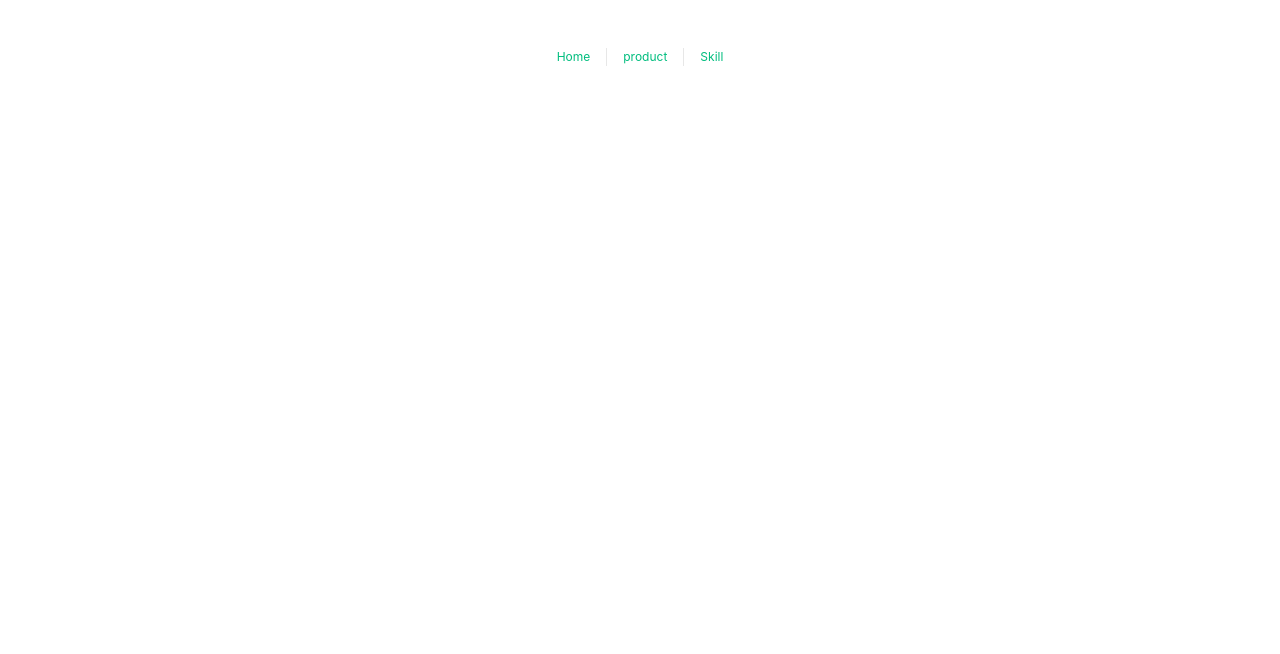
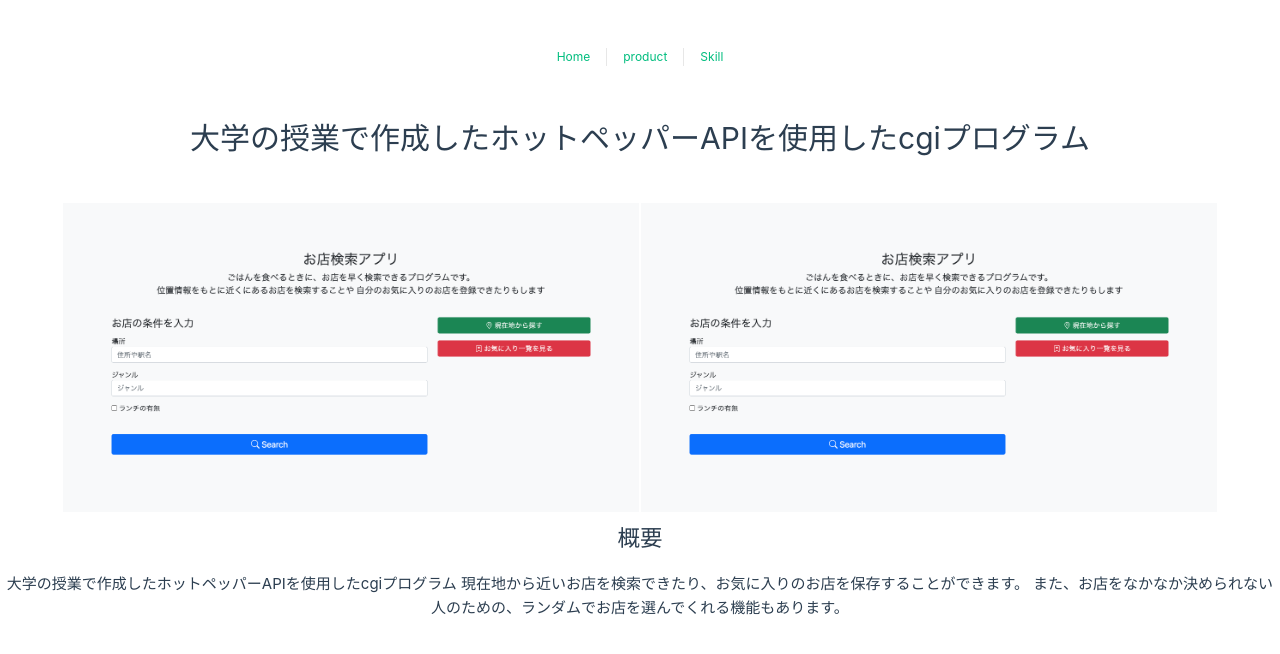
Before and after one commit to iwatanabee/profile, a Vue app: page /profile/product/restaurant-finder-app in a window 1280 px wide. Before the commit this address had no page. Shown: the top 654 px of the page. Built offline with nearby package versions, Linux system fonts and the light colour scheme.

Commit message:
add AppView

```diff
--- a/src/router/index.js
+++ b/src/router/index.js
@@ -18,6 +18,11 @@
       path: '/profile/skill',
       name: 'skill',
       component: () => import('../views/SkillView.vue')
+    },
+    {
+      path: '/profile/product/restaurant-finder-app',
+      name: 'restaurant-finder-app',
+      component: () => import('../views/RestaurantFinderAppView.vue')
     }
   ]
 })
--- a/src/views/HomeView.vue
+++ b/src/views/HomeView.vue
@@ -12,7 +12,6 @@
     👨‍💻 I want to be an Engineer in the future.<br>
     🧪 The research topic : Image Recognition<br>
   </p>
-  <!-- <button onclick="window.open('https://github.com/iwatanabee')">Github</button>
-  <button>ブログ</button> -->
+  <button onclick="window.open('https://github.com/iwatanabee')">Github</button>
 
 </template>
--- a/src/views/ProductView.vue
+++ b/src/views/ProductView.vue
@@ -2,10 +2,13 @@
   <h1>制作物</h1>
   <div class="product">
       <div class="program">
+      <RouterLink to="/profile/product/restaurant-finder-app">
         <img src="../assets/restaurant-finder-app/index.png" alt="プログラムの写真">
         <p>
+          <RouterLink to="/profile/product/restaurant-finder-app"></RouterLink>
           大学の授業で作成したホットペッパーAPIを使用したcgiプログラム
         </p>
+      </RouterLink>
       </div>
     <div class="program">
       <img src="../assets/restaurant-finder-app/index.png" alt="プログラムの写真">
@@ -25,7 +28,7 @@
 <style>
 
 .product {
-  min-height: 100vh;
+  height: 100vh;
   display: flex;
   justify-content: space-between;
   flex-wrap: wrap;
@@ -52,6 +55,6 @@
 }
 
 img{
-  max-width: 100%;
+  width: 100%;
 }
 </style>
--- /dev/null
+++ b/src/views/RestaurantFinderAppView.vue
@@ -0,0 +1,19 @@
+<template>
+  <h1>大学の授業で作成したホットペッパーAPIを使用したcgiプログラム</h1><br>
+  <img src="../assets/restaurant-finder-app/index.png" class="main-img" alt="プログラムの写真">
+  <img src="../assets/restaurant-finder-app/index.png" class="main-img" alt="プログラムの写真">
+  <h2>概要</h2>
+  <p>
+    大学の授業で作成したホットペッパーAPIを使用したcgiプログラム
+    現在地から近いお店を検索できたり、お気に入りのお店を保存することができます。
+    また、お店をなかなか決められない人のための、ランダムでお店を選んでくれる機能もあります。
+  </p>
+
+</template>
+
+<style>
+.main-img{
+  width: 45%;
+  margin: 1px;
+}
+</style>
```
Lines whose indentation alone changed are shown as unchanged.
